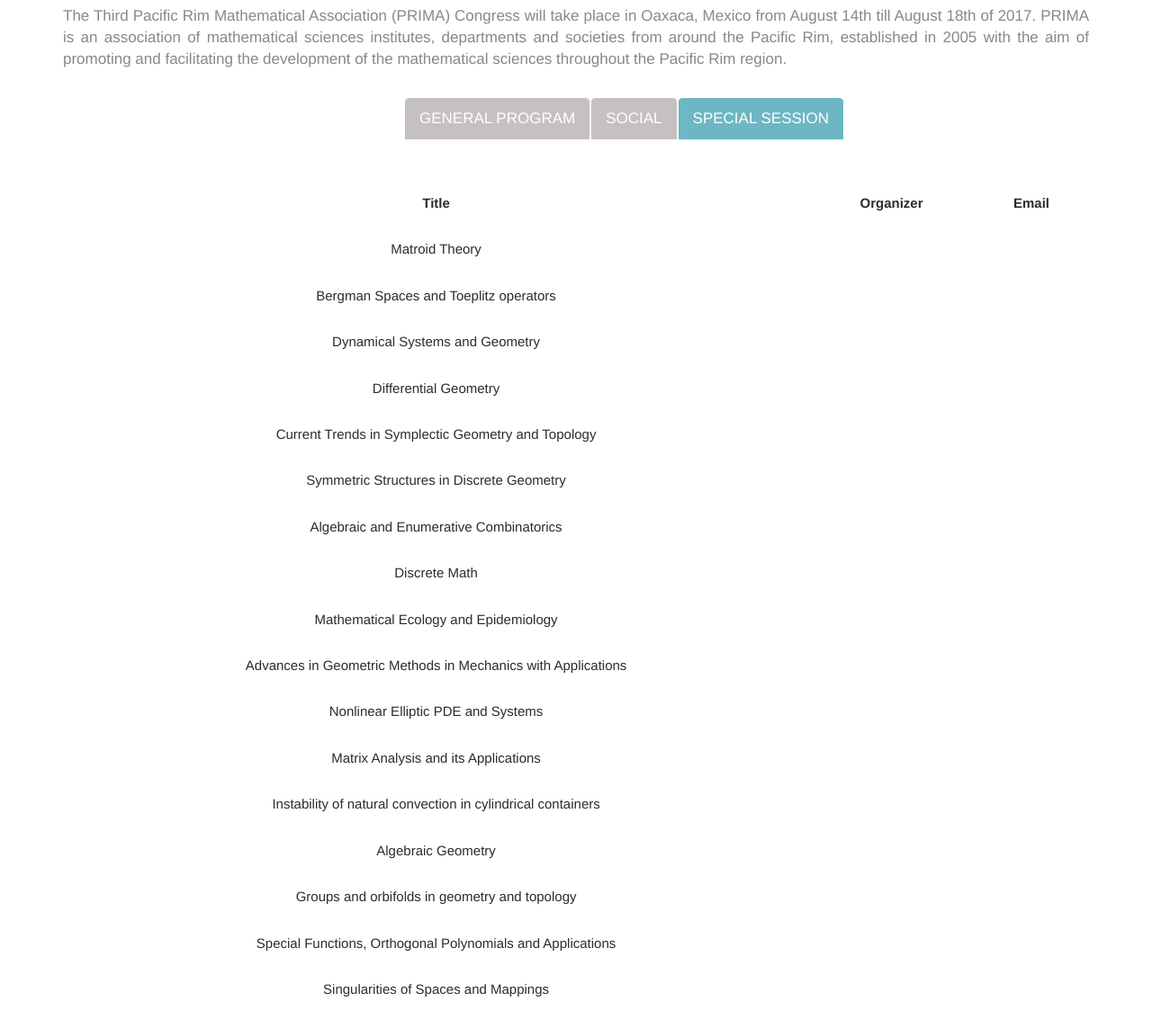
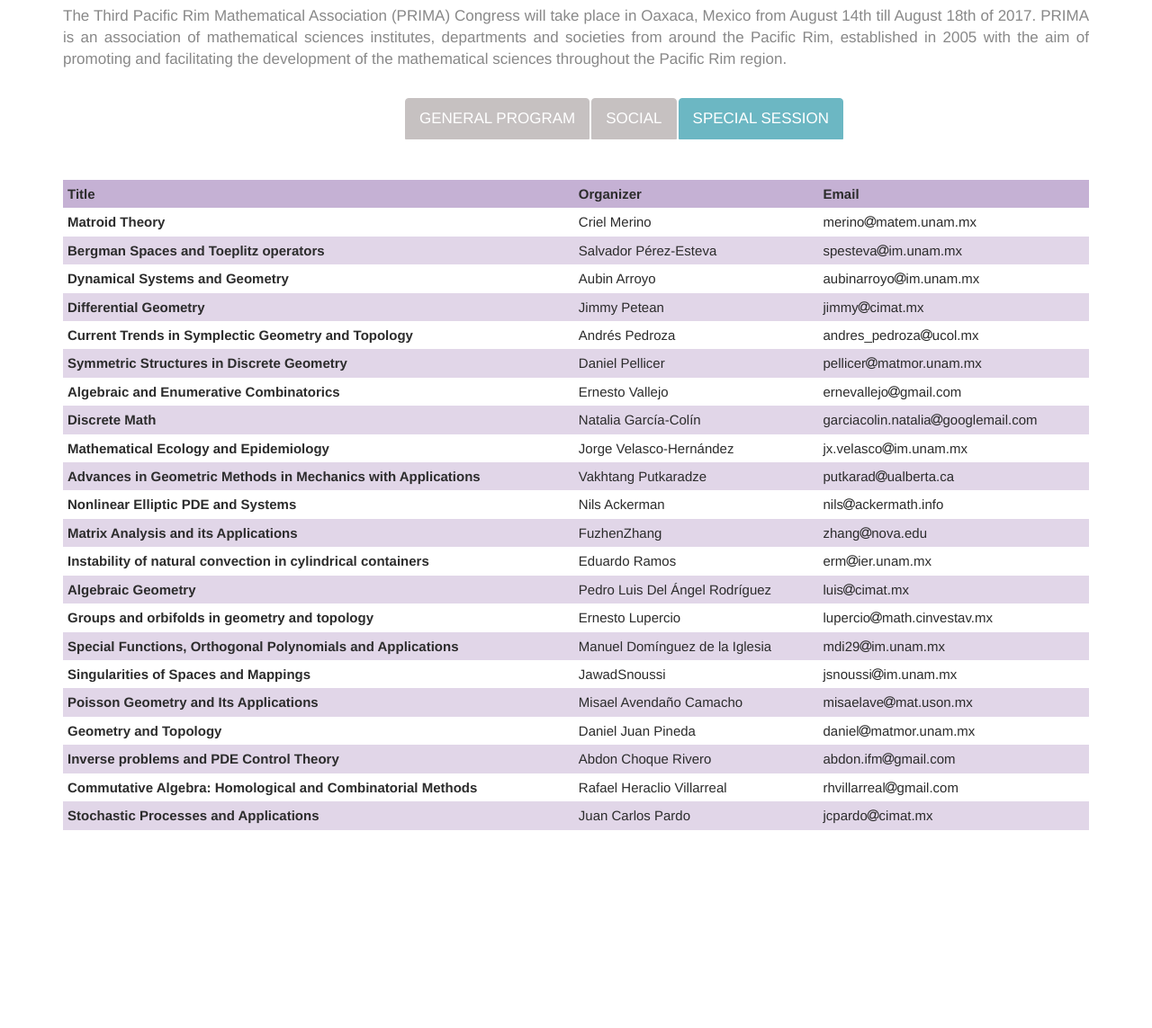
Before and after one commit to miguel-mx/PRIMA, a PHP site: template views/program.html.twig in a window 1280 px wide, after a click on "SPECIAL SESSION". Shown: the part 155-1298 px from the top of the page at 90% size. Run offline with PHP 8.4, Linux system fonts and the light colour scheme; the template is opened without the code that fills it, so the values that code supplies are empty; some libraries are stand-ins or nearby versions.

Commit message:
Special program

```diff
--- a/views/base.html.twig
+++ b/views/base.html.twig
@@ -13,6 +13,8 @@
 
     <!-- Latest compiled and minified CSS -->
     <link rel="stylesheet" href="https://maxcdn.bootstrapcdn.com/bootstrap/3.3.7/css/bootstrap.min.css" integrity="sha384-BVYiiSIFeK1dGmJRAkycuHAHRg32OmUcww7on3RYdg4Va+PmSTsz/K68vbdEjh4u" crossorigin="anonymous">
+    <link rel="stylesheet" href="https://maxcdn.bootstrapcdn.com/font-awesome/4.7.0/css/font-awesome.min.css">
+
 
     <!-- IE10 viewport hack for Surface/desktop Windows 8 bug -->
     <link href="css/ie10-viewport-bug-workaround.css" rel="stylesheet">
--- a/views/program.html.twig
+++ b/views/program.html.twig
@@ -108,10 +108,10 @@
                     <p class="text-center p-table-general"> <strong>PL = PLENARY LECTURE</strong></p>
                 </div>
                 <div role="tabpanel" class="tab-pane" id="social">...</div>
-                <div role="tabpanel" class="tab-pane" id="special">
-                    <table class="table table-hover">
+                <div role="tabpanel" class="tab-pane table-responsive" id="special">
+                    <table class="table table-special table-hover">
                         <thead>
-                        <tr>
+                        <tr style="background-color: #C5B1D4">
                             <th>Title</th>
                             <th>Organizer</th>
                             <th>Email</th>
@@ -120,70 +120,114 @@
                         </thead>
                         <tbody>
                         <tr>
-                            <td>Matroid Theory</td>
+                            <td><strong>Matroid Theory</strong></td>
+                            <td>Criel Merino</td>
+                            <td>merino<i class="fa-at fa"></i>matem.unam.mx</td>
+                        </tr>
+                        <tr style="background-color: #E1D6E8">
+                            <td><strong>Bergman Spaces and Toeplitz operators</strong></td>
+                            <td>Salvador Pérez-Esteva</td>
+                            <td>spesteva<i class="fa-at fa"></i>im.unam.mx</td>
                         </tr>
                         <tr>
-                            <td>Bergman Spaces and Toeplitz operators</td>
+                            <td><strong>Dynamical Systems and Geometry</strong></td>
+                            <td>Aubin Arroyo</td>
+                            <td>aubinarroyo<i class="fa-at fa"></i>im.unam.mx</td>
+                        </tr>
+                        <tr style="background-color: #E1D6E8">
+                            <td><strong>Differential Geometry</strong></td>
+                            <td>Jimmy Petean</td>
+                            <td>jimmy<i class="fa-at fa"></i>cimat.mx</td>
                         </tr>
                         <tr>
-                            <td>Dynamical Systems and Geometry</td>
+                            <td><strong>Current Trends in Symplectic Geometry and Topology</strong></td>
+                            <td>Andrés Pedroza</td>
+                            <td>andres_pedroza<i class="fa-at fa"></i>ucol.mx</td>
+                        </tr>
+                        <tr style="background-color: #E1D6E8">
+                            <td><strong>Symmetric Structures in Discrete Geometry</strong></td>
+                            <td>Daniel Pellicer</td>
+                            <td>pellicer<i class="fa-at fa"></i>matmor.unam.mx</td>
                         </tr>
                         <tr>
-                            <td>Differential Geometry</td>
+                            <td><strong>Algebraic and Enumerative Combinatorics</strong></td>
+                            <td>Ernesto Vallejo</td>
+                            <td>ernevallejo<i class="fa-at fa"></i>gmail.com</td>
+                        </tr>
+                        <tr style="background-color: #E1D6E8">
+                            <td><strong>Discrete Math</strong></td>
+                            <td>Natalia García-Colín</td>
+                            <td>garciacolin.natalia<i class="fa-at fa"></i>googlemail.com</td>
                         </tr>
                         <tr>
-                            <td>Current Trends in Symplectic Geometry and Topology</td>
+                            <td><strong>Mathematical Ecology and Epidemiology</strong></td>
+                            <td>Jorge Velasco-Hernández</td>
+                            <td>jx.velasco<i class="fa-at fa"></i>im.unam.mx</td>
+                        </tr>
+                        <tr style="background-color: #E1D6E8">
+                            <td><strong>Advances in Geometric Methods in Mechanics with Applications</strong></td>
+                            <td>Vakhtang Putkaradze</td>
+                            <td>putkarad<i class="fa-at fa"></i>ualberta.ca</td>
                         </tr>
                         <tr>
-                            <td>Symmetric Structures in Discrete Geometry</td>
+                            <td><strong>Nonlinear Elliptic PDE and Systems</strong></td>
+                            <td>Nils Ackerman</td>
+                            <td>nils<i class="fa-at fa"></i>ackermath.info</td>
+                        </tr>
+                        <tr style="background-color: #E1D6E8">
+                            <td><strong>Matrix Analysis and its Applications</strong></td>
+                            <td>FuzhenZhang</td>
+                            <td>zhang<i class="fa-at fa"></i>nova.edu</td>
                         </tr>
                         <tr>
-                            <td>Algebraic and Enumerative Combinatorics</td>
+                            <td><strong>Instability of natural convection in cylindrical containers</strong></td>
+                            <td>Eduardo Ramos</td>
+                            <td>erm<i class="fa-at fa"></i>ier.unam.mx</td>
+                        </tr>
+                        <tr style="background-color: #E1D6E8">
+                            <td><strong>Algebraic Geometry</strong></td>
+                            <td>Pedro Luis Del Ángel Rodríguez</td>
+                            <td>luis<i class="fa-at fa"></i>cimat.mx</td>
                         </tr>
                         <tr>
-                            <td>Discrete Math</td>
+                            <td><strong>Groups and orbifolds in geometry and topology</strong></td>
+                            <td>Ernesto Lupercio</td>
+                            <td>lupercio<i class="fa-at fa"></i>math.cinvestav.mx</td>
+                        </tr>
+                        <tr style="background-color: #E1D6E8">
+                            <td><strong>Special Functions, Orthogonal Polynomials and Applications</strong></td>
+                            <td>Manuel Domínguez de la Iglesia</td>
+                            <td>mdi29<i class="fa-at fa"></i>im.unam.mx</td>
                         </tr>
                         <tr>
-                            <td>Mathematical Ecology and Epidemiology</td>
+                            <td><strong>Singularities of Spaces and Mappings</strong></td>
+                            <td>JawadSnoussi</td>
+                            <td>jsnoussi<i class="fa-at fa"></i>im.unam.mx</td>
+                        </tr>
+                        <tr style="background-color: #E1D6E8">
+                            <td><strong>Poisson Geometry and Its Applications</strong></td>
+                            <td>Misael Avendaño Camacho</td>
+                            <td>misaelave<i class="fa-at fa"></i>mat.uson.mx</td>
                         </tr>
                         <tr>
-                            <td>Advances in Geometric Methods in Mechanics with Applications</td>
+                            <td><strong>Geometry and Topology</strong></td>
+                            <td>Daniel Juan Pineda</td>
+                            <td>daniel<i class="fa-at fa"></i>matmor.unam.mx</td>
+                        </tr>
+                        <tr style="background-color: #E1D6E8">
+                            <td><strong>Inverse problems and PDE Control Theory</strong></td>
+                            <td>Abdon Choque Rivero</td>
+                            <td>abdon.ifm<i class="fa-at fa"></i>gmail.com</td>
                         </tr>
                         <tr>
-                            <td>Nonlinear Elliptic PDE and Systems</td>
+                            <td><strong>Commutative Algebra: Homological and Combinatorial Methods</strong></td>
+                            <td>Rafael Heraclio Villarreal</td>
+                            <td>rhvillarreal<i class="fa-at fa"></i>gmail.com</td>
                         </tr>
-                        <tr>
-                            <td>Matrix Analysis and its Applications</td>
-                        </tr>
-                        <tr>
-                            <td>Instability of natural convection in cylindrical containers</td>
-                        </tr>
-                        <tr>
-                            <td>Algebraic Geometry</td>
-                        </tr>
-                        <tr>
-                            <td>Groups and orbifolds in geometry and topology</td>
-                        </tr>
-                        <tr>
-                            <td>Special Functions, Orthogonal Polynomials and Applications</td>
-                        </tr>
-                        <tr>
-                            <td>Singularities of Spaces and Mappings</td>
-                        </tr>
-                        <tr>
-                            <td>Poisson Geometry and Its Applications</td>
-                        </tr>
-                        <tr>
-                            <td>Geometry and Topology</td>
-                        </tr>
-                        <tr>
-                            <td>Inverse problems and PDE Control Theory</td>
-                        </tr>
-                        <tr>
-                            <td>Commutative Algebra: Homological and Combinatorial Methods</td>
-                        </tr>
-                        <tr>
-                            <td>Stochastic Processes and Applications</td>
+                        <tr style="background-color: #E1D6E8">
+                            <td><strong>Stochastic Processes and Applications</strong></td>
+                            <td>Juan Carlos Pardo</td>
+                            <td>jcpardo<i class="fa-at fa"></i>cimat.mx</td>
                         </tr>
                         </tbody>
                     </table>
--- a/web/css/ccm.css
+++ b/web/css/ccm.css
@@ -135,7 +135,7 @@ body {
     color: #6db7c2;
 }
 
-.table > tbody > tr > td, .table > tbody > tr > th, .table > tfoot > tr > td, .table > tfoot > tr > th, .table > thead > tr > td, .table > thead > tr > th {
+.table-general > tbody > tr > td, .table > tbody > tr > th, .table > tfoot > tr > td, .table > tfoot > tr > th, .table > thead > tr > td, .table > thead > tr > th {
     padding: 15px;
     border-top: none !important;
     border-bottom: none !important;
@@ -144,7 +144,16 @@ body {
     text-align: center;
 }
 
-.p-table {
+.p-table-general {
     padding-top: 15px;
     color: #73BAC5;
 }
+
+.table-special > tbody > tr > td, .table > tbody > tr > th, .table > tfoot > tr > td, .table > tfoot > tr > th, .table > thead > tr > td, .table > thead > tr > th {
+    padding: 5px;
+    border-top: none !important;
+    border-bottom: none !important;
+    font-size: 15px;
+    color: #2C2C2C;
+    text-align: left;
+}
```
